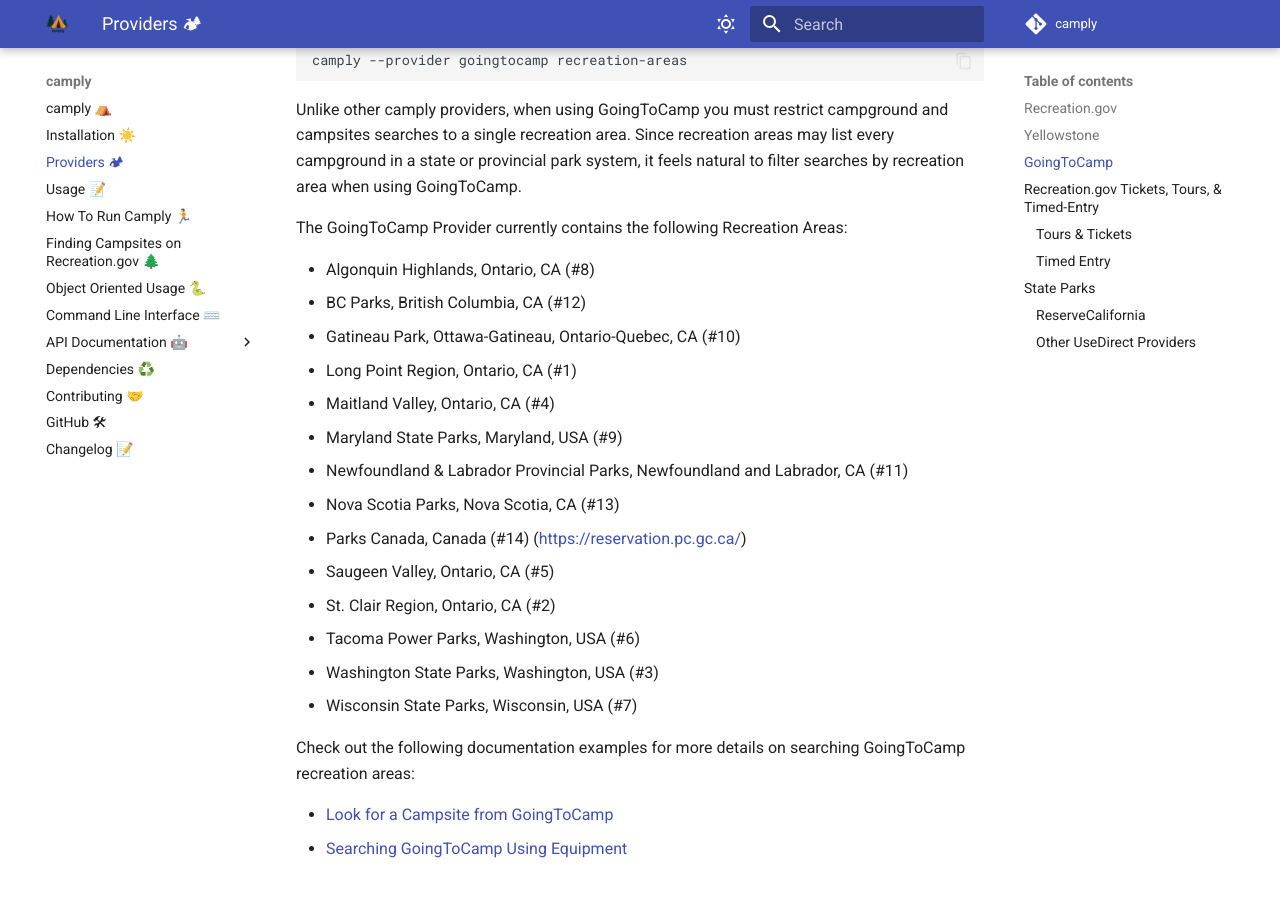
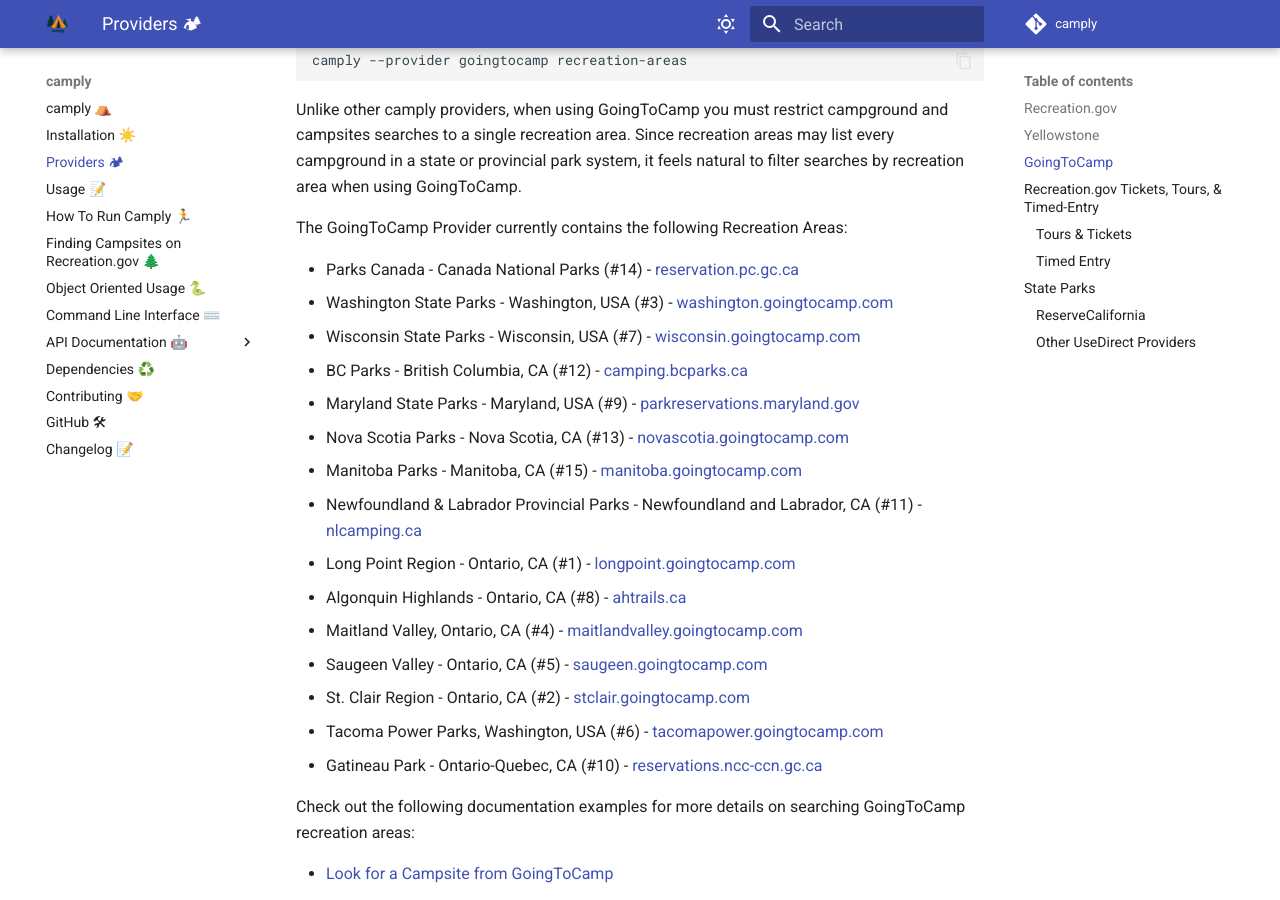
Before and after one commit to juftin/camply, an MkDocs documentation site: the page built from docs/providers.md, in a window 1280 px wide and 900 px high, scrolled down 1881 px. Built offline with MkDocs 1.6.1 and Material for MkDocs 9.7.7, drawn with Linux system fonts in a browser that asks for light colours; comment, search, counter and statistics services are not loaded.

Commit message:
✨ GoingToCamp - Manitoba + Docs

```diff
--- a/docs/providers.md
+++ b/docs/providers.md
@@ -65,20 +65,21 @@
 
 The GoingToCamp Provider currently contains the following Recreation Areas:
 
--   Algonquin Highlands, Ontario, CA (#8)
--   BC Parks, British Columbia, CA (#12)
--   Gatineau Park, Ottawa-Gatineau, Ontario-Quebec, CA (#10)
--   Long Point Region, Ontario, CA (#1)
--   Maitland Valley, Ontario, CA (#4)
--   Maryland State Parks, Maryland, USA (#9)
--   Newfoundland & Labrador Provincial Parks, Newfoundland and Labrador, CA (#11)
--   Nova Scotia Parks, Nova Scotia, CA (#13)
--   Parks Canada, Canada (#14) (https://reservation.pc.gc.ca/)
--   Saugeen Valley, Ontario, CA (#5)
--   St. Clair Region, Ontario, CA (#2)
--   Tacoma Power Parks, Washington, USA (#6)
--   Washington State Parks, Washington, USA (#3)
--   Wisconsin State Parks, Wisconsin, USA (#7)
+-   Parks Canada - Canada National Parks (#14) - [reservation.pc.gc.ca](https://reservation.pc.gc.ca/)
+-   Washington State Parks - Washington, USA (#3) - [washington.goingtocamp.com](https://washington.goingtocamp.com)
+-   Wisconsin State Parks - Wisconsin, USA (#7) - [wisconsin.goingtocamp.com](https://wisconsin.goingtocamp.com)
+-   BC Parks - British Columbia, CA (#12) - [camping.bcparks.ca](https://camping.bcparks.ca)
+-   Maryland State Parks - Maryland, USA (#9) - [parkreservations.maryland.gov](https://parkreservations.maryland.gov)
+-   Nova Scotia Parks - Nova Scotia, CA (#13) - [novascotia.goingtocamp.com](https://novascotia.goingtocamp.com)
+-   Manitoba Parks - Manitoba, CA (#15) - [manitoba.goingtocamp.com](https://manitoba.goingtocamp.com)
+-   Newfoundland & Labrador Provincial Parks - Newfoundland and Labrador, CA (#11) - [nlcamping.ca](https://nlcamping.ca)
+-   Long Point Region - Ontario, CA (#1) - [longpoint.goingtocamp.com](https://longpoint.goingtocamp.com)
+-   Algonquin Highlands - Ontario, CA (#8) - [ahtrails.ca](https://ahtrails.ca)
+-   Maitland Valley, Ontario, CA (#4) - [maitlandvalley.goingtocamp.com](https://maitlandvalley.goingtocamp.com)
+-   Saugeen Valley - Ontario, CA (#5) - [saugeen.goingtocamp.com](https://saugeen.goingtocamp.com)
+-   St. Clair Region - Ontario, CA (#2) - [stclair.goingtocamp.com](https://stclair.goingtocamp.com)
+-   Tacoma Power Parks, Washington, USA (#6) - [tacomapower.goingtocamp.com](https://tacomapower.goingtocamp.com)
+-   Gatineau Park - Ontario-Quebec, CA (#10) - [reservations.ncc-ccn.gc.ca](https://reservations.ncc-ccn.gc.ca)
 
 Check out the following documentation examples for more details on searching GoingToCamp recreation areas:
 
--- a/mkdocs.yml
+++ b/mkdocs.yml
@@ -64,6 +64,7 @@
     - pymdownx.highlight:
           anchor_linenums: true
     - admonition:
+    - pymdownx.tilde:
 plugins:
     - search
     - gen-files:
```
Also changed, not shown: README.md (+25 -6 lines), docs/index.md (+3 -2 lines), docs/yaml_search.json (+21 -10 lines), 3 other files.
